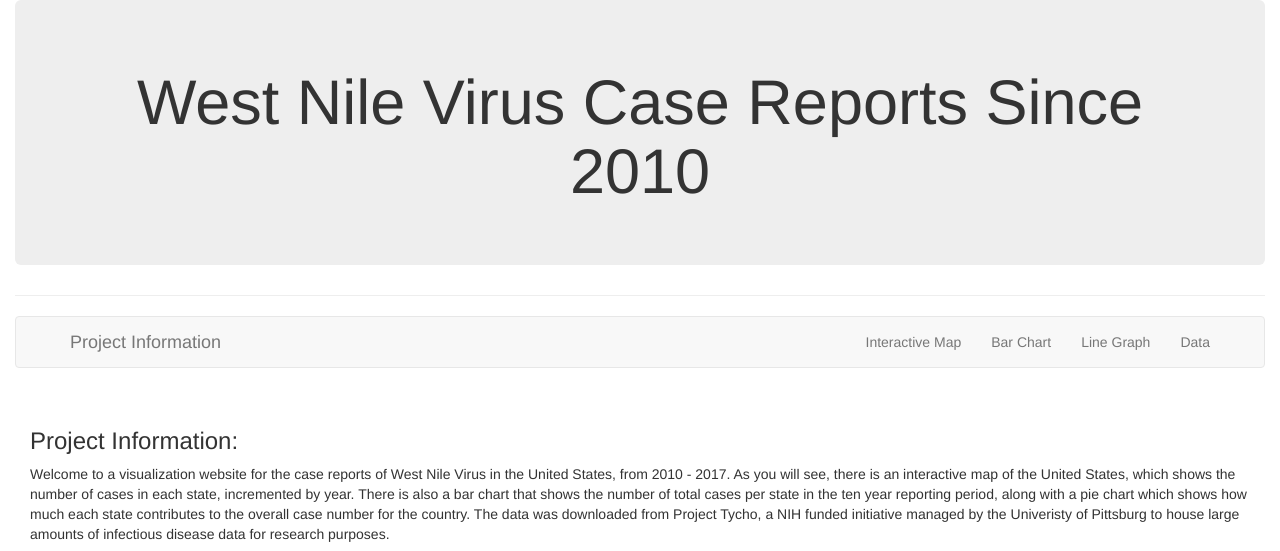
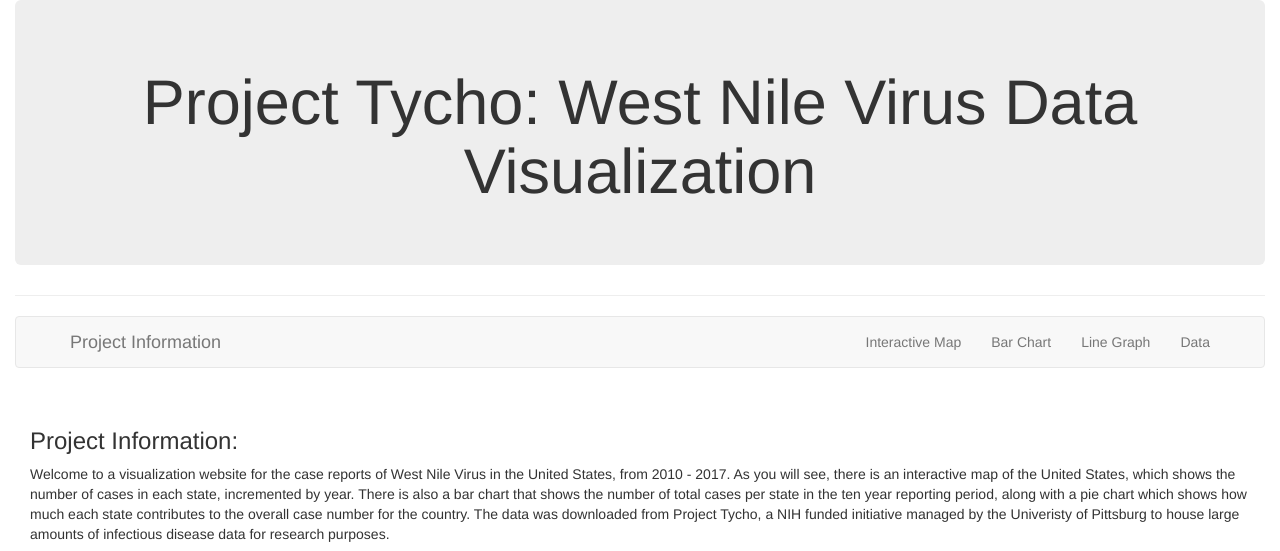
Before and after one commit to yimej/Project_2_Infectious_Disease_Visualizations, a plain HTML site: page index.html in a window 1280 px wide. Shown: the top 551 px of the page. Drawn offline with nearby package versions, Linux system fonts and the light colour scheme.

Commit message:
titlechange

```diff
--- a/index.html
+++ b/index.html
@@ -3,13 +3,12 @@
 <head>
 	<meta charset="utf-8">
 	<title>West Nile Virus Cases Visualization</title>
-    <link rel="stylesheet" type="text/css" href="style.css">
     <link rel="stylesheet" href="https://maxcdn.bootstrapcdn.com/bootstrap/3.3.7/css/bootstrap.min.css">
 </head>
 <body>
 	<div class = "container-fluid">
 		<div class = "jumbotron text-center">
-			<h1>West Nile Virus Case Reports Since 2010</h1>
+			<h1>Project Tycho: West Nile Virus Data Visualization</h1>
 		</div>
 		<hr>
 		<nav class="navbar navbar-default">
```
